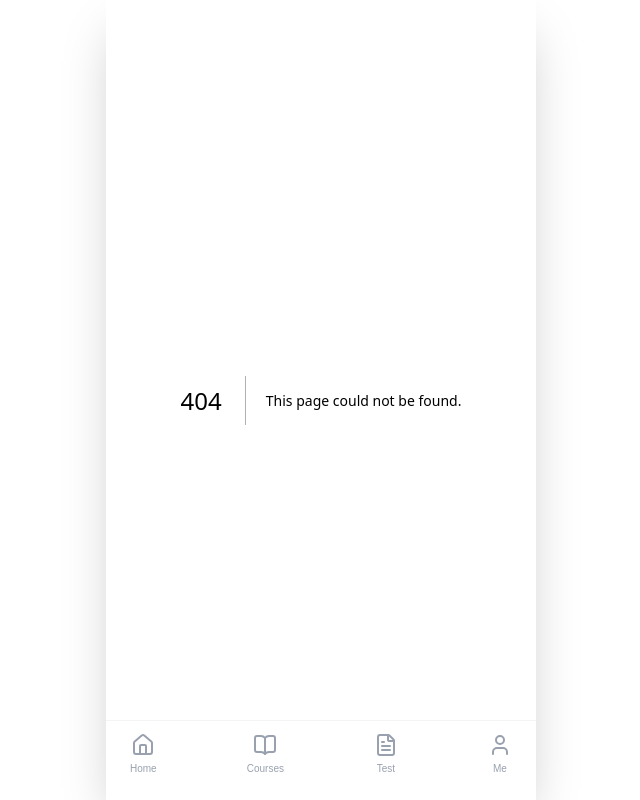
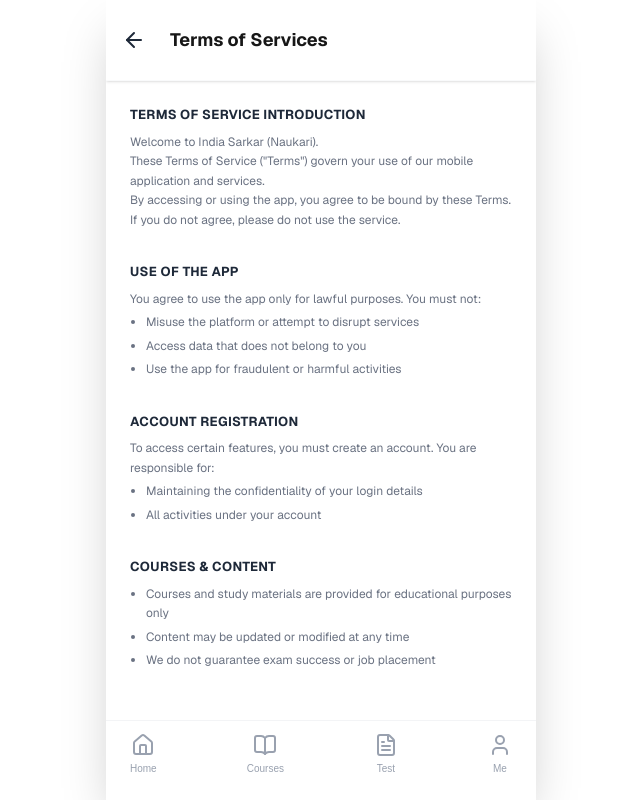
Before and after one commit to raghavgupta000001/media_tech_temple_task, a Next.js app: page /settings/terms in a window 1280 px wide. Before the commit this address had no page. Shown: the whole page, without its empty margins (319-959 px from the left). Built offline with nearby package versions, Linux system fonts and the light colour scheme.

Commit message:
Created country,language,nitifications and term pages

```diff
--- a/src/app/page.js
+++ b/src/app/page.js
@@ -1,6 +1,5 @@
 'use client';
-
-import { useState } from 'react';
+import { useState, useEffect } from 'react';
 import { Settings, MapPin, Globe, Briefcase, X, Flame, Heart, Pencil, ArrowLeft} from 'lucide-react';
 import Link from 'next/link';
 import SettingsList from '@/components/SettingsList';
@@ -8,7 +7,11 @@
 export default function Home() {
   const [isModalOpen, setIsModalOpen] = useState(false);
   const [showSettings, setShowSettings] = useState(false);
-
+  useEffect(() => {
+    if (window.location.hash === '#settings') {
+      setShowSettings(true);
+    }
+  }, []);
   return (
     <div className="flex flex-col min-h-screen bg-white pb-24 font-sans">
 
--- /dev/null
+++ b/src/app/settings/country/page.js
@@ -0,0 +1,43 @@
+import Link from 'next/link';
+import { ArrowLeft } from 'lucide-react';
+
+export default function CountryPage() {
+  const countries = [
+    { letter: 'J', list: ['Jamaica', 'Japan', 'Jersey', 'Jordan'] },
+    { letter: 'K', list: ['Kazakhstan', 'Kenya', 'Kiribati', 'Korea', 'Kosovo', 'Kuwait', 'Kyrgyzstan'] },
+    { letter: 'L', list: ['Latvia', 'Lebanon'] },
+  ];
+
+  return (
+    <div className="flex flex-col min-h-screen bg-white pb-24 font-sans relative">
+      {/* Header */}
+      <div className="flex items-center px-4 py-5 sticky top-0 bg-white z-10 border-b border-gray-50">
+        <Link href="/#settings" className="p-2 -ml-2 cursor-pointer">
+          <ArrowLeft className="w-6 h-6 text-gray-800" />
+        </Link>
+        <h1 className="text-lg font-bold ml-4">Setting</h1>
+      </div>
+
+      {/* Country List */}
+      <div className="flex-1 overflow-y-auto px-6 pt-2">
+        {countries.map((group) => (
+          <div key={group.letter} className="mb-4">
+            <h2 className="text-gray-800 font-bold mb-3">{group.letter}</h2>
+            <div className="flex flex-col space-y-4">
+              {group.list.map((country) => (
+                <div key={country} className="text-sm text-gray-600 border-b border-gray-50 pb-3">{country}</div>
+              ))}
+            </div>
+          </div>
+        ))}
+      </div>
+
+      {/* Right Edge Alphabet Scroller */}
+      <div className="fixed right-2 top-32 bottom-28 flex flex-col justify-between text-[10px] text-blue-500 font-medium z-20">
+        {['A','B','C','D','E','F','G','H','I','J','K','L','M','N','O','P','Q','R','S','T','U','V','W','X','Y','Z'].map(letter => (
+          <span key={letter}>{letter}</span>
+        ))}
+      </div>
+    </div>
+  );
+}
--- /dev/null
+++ b/src/app/settings/language/page.js
@@ -0,0 +1,45 @@
+import Link from 'next/link';
+import { Search, Check } from 'lucide-react';
+
+export default function LanguagePage() {
+  const languages = [
+    { flag: '🇺🇸', name: 'English (united state)', selected: true },
+    { flag: '🇮🇳', name: 'India (Hindi)', selected: false },
+    { flag: '🇩🇪', name: 'German', selected: false },
+    { flag: '🇵🇹', name: 'Portuguese', selected: false },
+    { flag: '🇺🇸', name: 'English (united state)', selected: false },
+    { flag: '🇬🇧', name: 'English (united kingdom)', selected: false },
+    { flag: '🇩🇪', name: 'German', selected: false },
+    { flag: '🇵🇹', name: 'Portuguese', selected: false },
+  ];
+
+  return (
+    <div className="flex flex-col min-h-screen bg-white pb-24 font-sans">
+      {/* Search Header */}
+      <div className="flex items-center px-4 py-4 gap-3 sticky top-0 bg-white z-10">
+        <div className="flex-1 flex items-center bg-gray-100 rounded-xl px-3 py-2.5">
+          <Search className="w-4 h-4 text-gray-400 mr-2" />
+          <input
+            type="text"
+            placeholder="Search country"
+            className="bg-transparent text-sm w-full outline-none text-gray-700 placeholder-gray-400"
+          />
+        </div>
+        <Link href="/#settings" className="text-blue-500 font-medium text-sm">Cancel</Link>
+      </div>
+
+      {/* Language List */}
+      <div className="flex flex-col mt-2">
+        {languages.map((lang, index) => (
+          <div key={index} className="flex items-center justify-between px-6 py-4 border-b border-gray-50 cursor-pointer hover:bg-gray-50">
+            <div className="flex items-center gap-4">
+              <span className="text-xl">{lang.flag}</span>
+              <span className="text-sm text-gray-700">{lang.name}</span>
+            </div>
+            {lang.selected && <Check className="w-5 h-5 text-blue-500" />}
+          </div>
+        ))}
+      </div>
+    </div>
+  );
+}
--- /dev/null
+++ b/src/app/settings/notifications/page.js
@@ -0,0 +1,53 @@
+'use client';
+
+import { useState } from 'react';
+import Link from 'next/link';
+import { ArrowLeft } from 'lucide-react';
+
+export default function NotificationsPage() {
+  return (
+    <div className="flex flex-col min-h-screen bg-[#F8F9FA] pb-24 font-sans">
+      {/* Header - Notice the href is now /#settings */}
+      <div className="flex items-center px-4 py-5 bg-white border-b border-gray-100 sticky top-0 z-10">
+        <Link href="/#settings" className="p-2 -ml-2 cursor-pointer">
+          <ArrowLeft className="w-6 h-6 text-gray-800" />
+        </Link>
+        <h1 className="text-lg font-bold ml-4">Notification</h1>
+      </div>
+
+      {/* Settings List */}
+      <div className="mt-4 bg-white border-y border-gray-100 flex flex-col">
+        <p className="px-4 pt-4 text-xs font-medium text-gray-400 mb-2">Friend requests</p>
+        <ToggleRow title="Private mode" initialActive={false} />
+
+        <p className="px-4 pt-6 text-xs font-medium text-gray-400 mb-2">General</p>
+        <ToggleRow title="Notifications" initialActive={true} />
+        <ToggleRow title="Correction received" initialActive={true} />
+        <ToggleRow title="Correction added" initialActive={true} />
+        <ToggleRow title="Replies" initialActive={true} />
+        <ToggleRow title="Friend requests" initialActive={true} />
+        <ToggleRow title="Correction request" initialActive={true} />
+        <ToggleRow title="App Update" initialActive={true} />
+      </div>
+    </div>
+  );
+}
+
+// Custom Toggle Component with State!
+function ToggleRow({ title, initialActive }) {
+  const [active, setActive] = useState(initialActive);
+
+  return (
+    <div className="flex items-center justify-between px-4 py-4 border-b border-gray-50">
+      <span className="text-sm text-gray-700 font-medium">{title}</span>
+
+      {/* The Clickable Switch */}
+      <div
+        onClick={() => setActive(!active)}
+        className={`w-12 h-6 flex items-center rounded-full p-1 cursor-pointer transition-colors duration-300 ${active ? 'bg-blue-500' : 'bg-gray-200'}`}
+      >
+        <div className={`bg-white w-5 h-5 rounded-full shadow-sm transform transition-transform duration-300 ${active ? 'translate-x-5' : 'translate-x-0'}`}></div>
+      </div>
+    </div>
+  );
+}
--- /dev/null
+++ b/src/app/settings/terms/page.js
@@ -0,0 +1,58 @@
+import Link from 'next/link';
+import { ArrowLeft } from 'lucide-react';
+
+export default function TermsPage() {
+  return (
+    <div className="flex flex-col min-h-screen bg-white pb-24 font-sans">
+      {/* Header */}
+      <div className="flex items-center px-4 py-5 sticky top-0 bg-white z-10 border-b border-gray-50 shadow-sm">
+        <Link href="/#settings" className="p-2 -ml-2 cursor-pointer">
+          <ArrowLeft className="w-6 h-6 text-gray-800" />
+        </Link>
+        <h1 className="text-lg font-bold ml-4">Terms of Services</h1>
+      </div>
+
+      {/* Content */}
+      <div className="px-6 py-6 flex flex-col space-y-8">
+
+        <section>
+          <h2 className="text-[13px] font-bold text-gray-800 mb-2 uppercase tracking-wide">Terms of Service Introduction</h2>
+          <p className="text-xs text-gray-500 leading-relaxed">
+            Welcome to India Sarkar (Naukari).<br/>
+            These Terms of Service ("Terms") govern your use of our mobile application and services.<br/>
+            By accessing or using the app, you agree to be bound by these Terms. If you do not agree, please do not use the service.
+          </p>
+        </section>
+
+        <section>
+          <h2 className="text-[13px] font-bold text-gray-800 mb-2 uppercase tracking-wide">Use of the App</h2>
+          <p className="text-xs text-gray-500 leading-relaxed mb-1">You agree to use the app only for lawful purposes. You must not:</p>
+          <ul className="list-disc pl-4 text-xs text-gray-500 leading-relaxed space-y-1">
+            <li>Misuse the platform or attempt to disrupt services</li>
+            <li>Access data that does not belong to you</li>
+            <li>Use the app for fraudulent or harmful activities</li>
+          </ul>
+        </section>
+
+        <section>
+          <h2 className="text-[13px] font-bold text-gray-800 mb-2 uppercase tracking-wide">Account Registration</h2>
+          <p className="text-xs text-gray-500 leading-relaxed mb-1">To access certain features, you must create an account. You are responsible for:</p>
+          <ul className="list-disc pl-4 text-xs text-gray-500 leading-relaxed space-y-1">
+            <li>Maintaining the confidentiality of your login details</li>
+            <li>All activities under your account</li>
+          </ul>
+        </section>
+
+        <section>
+          <h2 className="text-[13px] font-bold text-gray-800 mb-2 uppercase tracking-wide">Courses & Content</h2>
+          <ul className="list-disc pl-4 text-xs text-gray-500 leading-relaxed space-y-1">
+            <li>Courses and study materials are provided for educational purposes only</li>
+            <li>Content may be updated or modified at any time</li>
+            <li>We do not guarantee exam success or job placement</li>
+          </ul>
+        </section>
+
+      </div>
+    </div>
+  );
+}
--- a/src/components/SettingsList.js
+++ b/src/components/SettingsList.js
@@ -1,4 +1,4 @@
-import { Globe, Bell, FileText, Shield, HelpCircle, LogOut, Trash2, ChevronRight, User, BookOpen } from 'lucide-react';
+import { Globe, Bell, FileText, Shield, HelpCircle, LogOut, Trash2, ChevronRight, User, BookOpen} from 'lucide-react';
 import Link from 'next/link';
 
 export default function SettingsList() {
```
